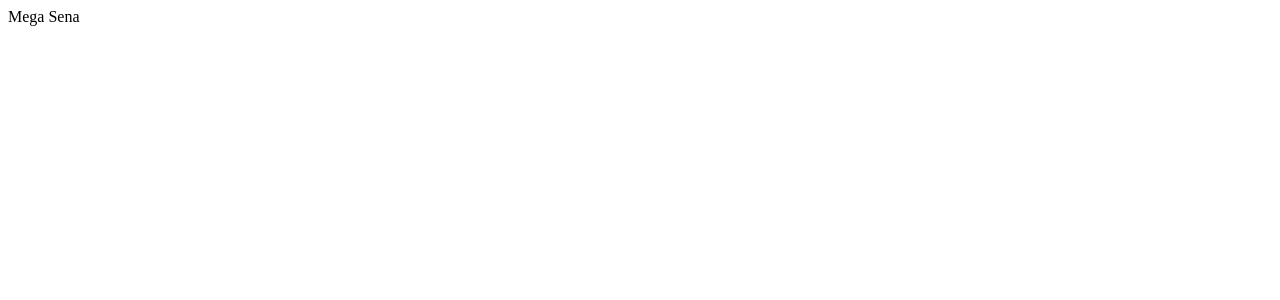
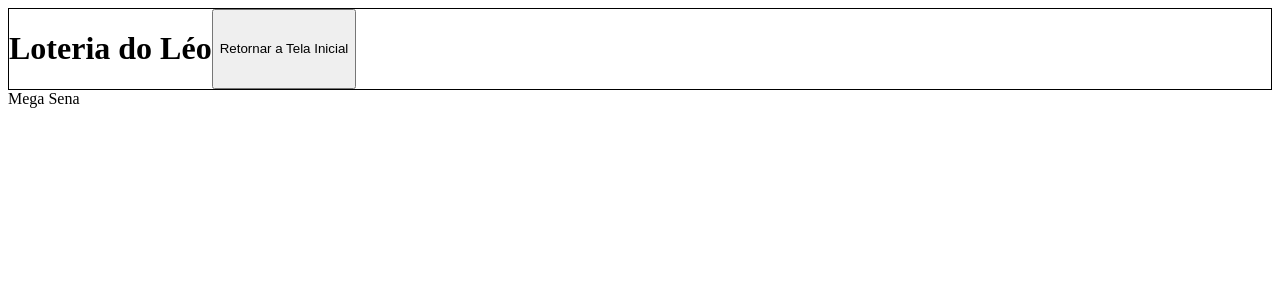
Before and after one commit to leonardojcsl/Case-Loteria, a React (Create React App) app in the folder case-loteria/: page / in a window 1280 px wide. Shown: the top 300 px of the page. Built offline with nearby package versions, Linux system fonts and the light colour scheme.

Commit message:
Inclusão do Header

```diff
--- a/case-loteria/src/App.js
+++ b/case-loteria/src/App.js
@@ -1,9 +1,11 @@
+import Header from "./components/Header";
 import Router from "./routes/Router";
 
 function App() {
   return (
     <div>
-        <Router/>
+      <Header />
+      <Router />
     </div>
   );
 }
--- /dev/null
+++ b/case-loteria/src/components/Header.js
@@ -0,0 +1,17 @@
+import styled from "styled-components";
+
+const Main = styled.main `
+    border: 1px solid black;
+    display: flex
+`
+
+const Header = () => {
+    return (
+        <Main>
+            <h1>Loteria do Léo</h1>
+            <button>Retornar a Tela Inicial</button>
+        </Main>
+    )
+}
+
+export default Header
```
Also changed, not shown: case-loteria/src/routes/Router.js (+8 -8 lines).
